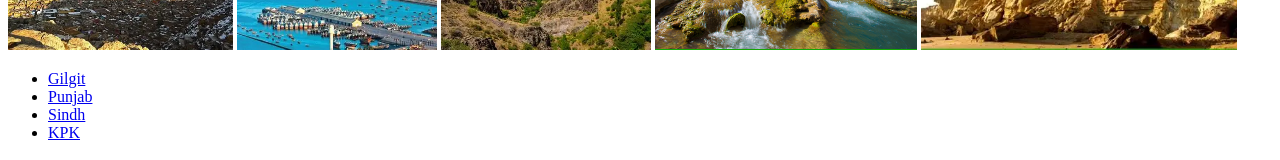
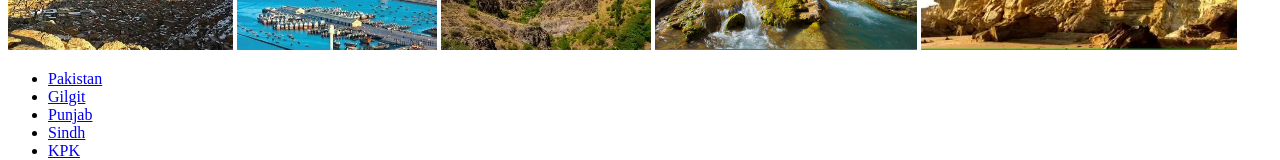
Before and after one commit to Saadakhtaraptech/AI-202505B1HTML, a plain HTML site: page Pakistan/Balochistan.html in a window 1280 px wide. Shown: the part 407-567 px from the top of the page. Drawn offline with Linux system fonts and the light colour scheme.

Commit message:
assignment done

```diff
--- a/Pakistan/Balochistan.html
+++ b/Pakistan/Balochistan.html
@@ -32,6 +32,7 @@
 <img src="Image/A16.webp" alt="Chaman" height="150px">
 
 <ul>
+    <li><a href="Pakistan.html" target="_blank">Pakistan</a></li>
     <li><a href="Gilgit.html" target="_blank">Gilgit</a></li>
     <li><a href="Punjab.html" target="_blank">Punjab</a></li>
     <li><a href="Sindh.html" target="_blank">Sindh</a></li>
```
Also changed, not shown: Pakistan/Gilgit.html (+1 -0 lines), Pakistan/KPK.html (+1 -0 lines), Pakistan/Punjab.html (+1 -0 lines), Pakistan/Sindh.html (+1 -0 lines), Pakistan/Image/H1.jpg (added).
